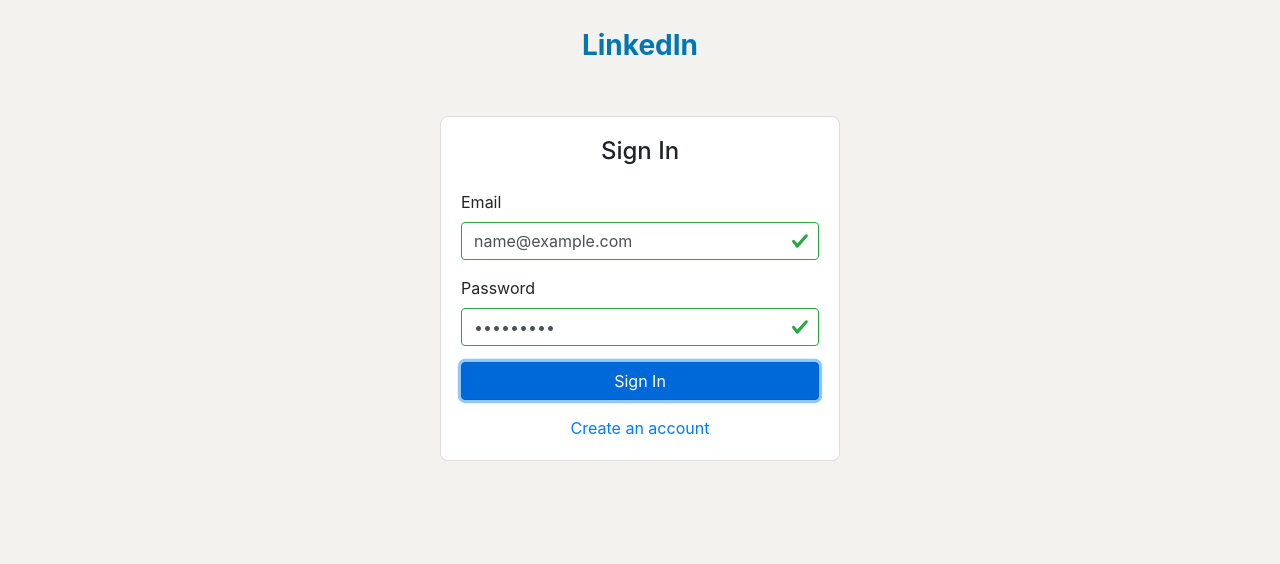
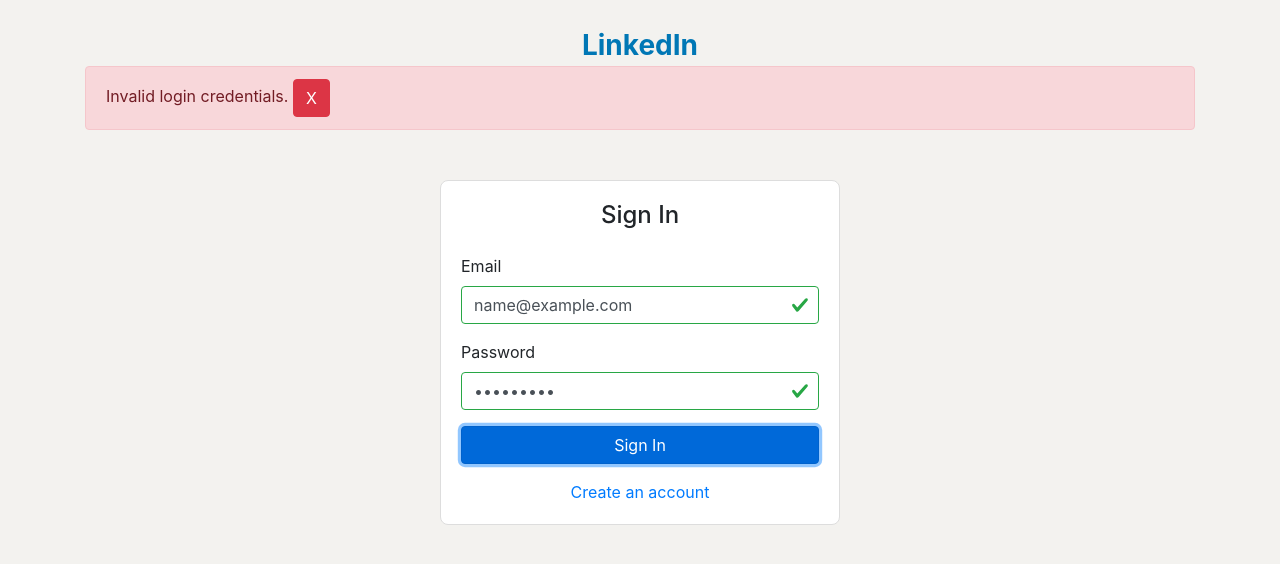
Before and after one commit to AhmedMohammedSalah/Test-git, a plain HTML site: page login.html in a window 1280 px wide. Both pictures are taken after typing "name@example.com", "Sample123" into the empty fields and a click on the button "Sign In". Drawn offline with nearby package versions, Linux system fonts and the light colour scheme.

Commit message:
add toast

```diff
--- a/login.html
+++ b/login.html
@@ -33,6 +33,10 @@
         <div class="text-center mt-4">
             <span class="logo">LinkedIn</span>
         </div>
+        <div id="errorAlert" class="alert alert-danger alert-dismissible fade show d-none" role="alert">
+            Invalid login credentials.
+            <button type="button" class="btn btn-danger btn-close mr-5" data-bs-dismiss="alert" aria-label="Close">X</button>
+        </div>
         <div class="login-card">
             <h4 class="text-center mb-4">Sign In</h4>
             <form id="loginForm" novalidate>
@@ -54,8 +58,17 @@
         </div>
     </div>
 
+
     <script>
         ( function () {
+            function showErrorAlert () {
+                const errorAlert = document.getElementById( 'errorAlert' );
+                errorAlert.classList.remove( 'd-none' );
+                setTimeout( () => {
+                    errorAlert.classList.add( 'd-none' );
+                }, 5000 );
+            }
+
             'use strict';
             window.addEventListener( 'load', function () {
                 var form = document.getElementById( 'loginForm' );
@@ -71,7 +84,7 @@
                         if ( storedUser && storedUser.email === email && storedUser.password === password ) {
                             window.location.href = 'index.html';
                         } else {
-                            alert( 'Invalid login credentials.' );
+                            showErrorAlert( );
                         }
                     }
                     form.classList.add( 'was-validated' );
```
